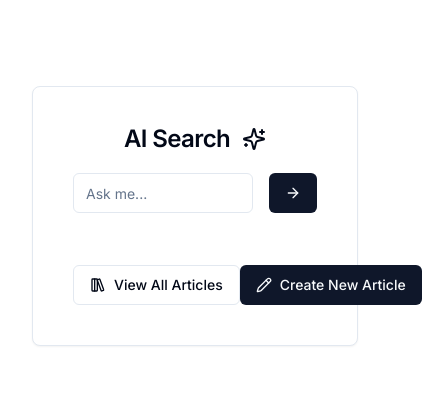
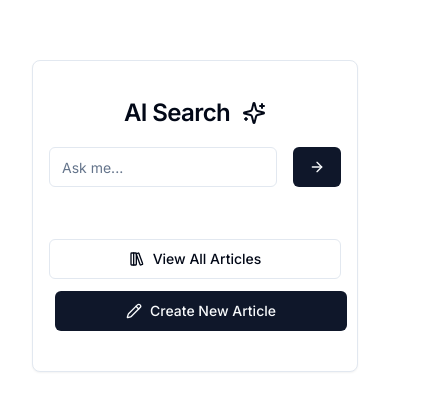
Before and after one commit to ashiqsultan/llm-bot, a Next.js app in the folder frontend-lm-bot/: page / in a window 390 px wide. Shown: the part 226-636 px from the top of the page, 422 px wide, since content can reach past the window. Built offline with nearby package versions, Linux system fonts and the light colour scheme.

Commit message:
added responsiveness to search page

```diff
--- a/frontend-lm-bot/app/page.tsx
+++ b/frontend-lm-bot/app/page.tsx
@@ -38,7 +38,7 @@ const Result = () => {
       className={`flex justify-center mt-5 ${!data && 'h-screen items-center'}`}
     >
       <Card className={`w-full ${!data && 'max-w-lg p-4'}`}>
-        <CardHeader>
+        <CardHeader className='max-md:px-0'>
           <div className='flex items-center justify-between '>
             <div className='w-full flex items-center justify-center space-x-3 '>
               <CardTitle>AI Search</CardTitle>
@@ -60,7 +60,7 @@ const Result = () => {
             </Button>
           </div>
         </CardHeader>
-        <CardContent>
+        <CardContent className='max-md:px-0'>
           {!isPending && !isError && data && data.data.reply && (
             <div>
               <div className='flex space-x-1 items-center py-1'>
@@ -96,15 +96,15 @@ const Result = () => {
             )}
         </CardContent>
         {data && <Separator className='mb-4' />}
-        <CardFooter className='flex justify-between pt-1'>
-          <Link href='/article'>
-            <Button variant='outline'>
+        <CardFooter className='flex justify-between pt-1 space-x-3 max-md:flex-col max-md:space-y-3 max-md:px-0'>
+          <Link href='/article' className='w-full'>
+            <Button variant='outline' className='w-full'>
               <LibraryBig className='mr-2 h-4 w-4' />
               View All Articles
             </Button>
           </Link>
-          <Link href='/article/create'>
-            <Button>
+          <Link href='/article/create' className='w-full'>
+            <Button className='w-full'>
               <Pencil className='mr-2 h-4 w-4' /> Create New Article
             </Button>
           </Link>
```
